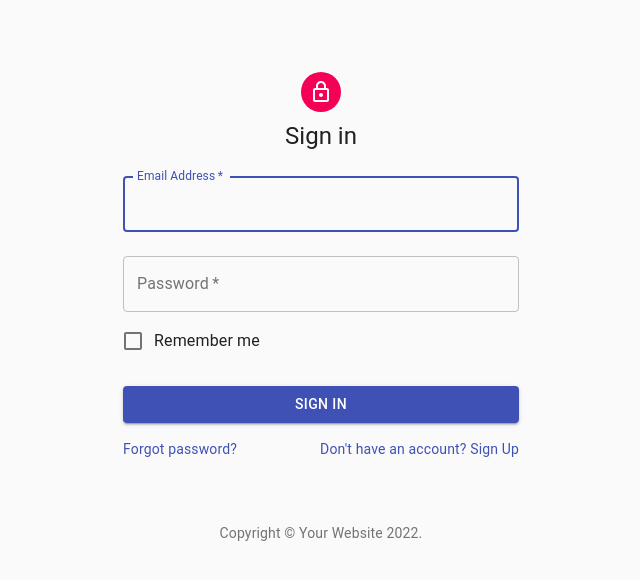
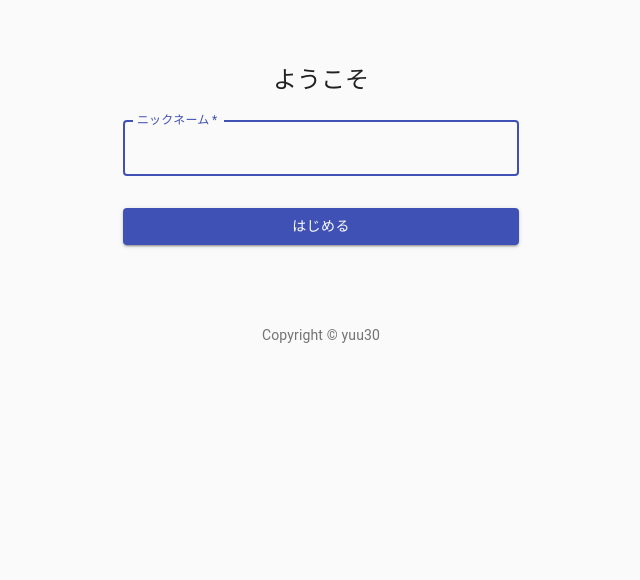
Before and after one commit to yuu30-dev/firebase-demo, a React (Create React App) app: page / in a window 1280 px wide. Shown: the top 580 px of the page, without its empty margins (319-959 px from the left). Built offline with nearby package versions, Linux system fonts and the light colour scheme.

Commit message:
update signin page

```diff
--- a/src/components/SignIn.js
+++ b/src/components/SignIn.js
@@ -1,14 +1,9 @@
 import React from 'react';
-import Avatar from '@material-ui/core/Avatar';
 import Button from '@material-ui/core/Button';
 import CssBaseline from '@material-ui/core/CssBaseline';
 import TextField from '@material-ui/core/TextField';
-import FormControlLabel from '@material-ui/core/FormControlLabel';
-import Checkbox from '@material-ui/core/Checkbox';
 import Link from '@material-ui/core/Link';
-import Grid from '@material-ui/core/Grid';
 import Box from '@material-ui/core/Box';
-import LockOutlinedIcon from '@material-ui/icons/LockOutlined';
 import Typography from '@material-ui/core/Typography';
 import { makeStyles } from '@material-ui/core/styles';
 import Container from '@material-ui/core/Container';
@@ -17,11 +12,14 @@
   return (
     <Typography variant="body2" color="textSecondary" align="center">
       {'Copyright © '}
-      <Link color="inherit" href="https://material-ui.com/">
-        Your Website
-      </Link>{' '}
-      {new Date().getFullYear()}
-      {'.'}
+      <Link
+        color="inherit"
+        href="https://github.com/yuu30-dev/"
+        target="_blank"
+        rel="noopener"
+      >
+        yuu30
+      </Link>
     </Typography>
   );
 }
@@ -53,11 +51,8 @@
     <Container component="main" maxWidth="xs">
       <CssBaseline />
       <div className={classes.paper}>
-        <Avatar className={classes.avatar}>
-          <LockOutlinedIcon />
-        </Avatar>
         <Typography component="h1" variant="h5">
-          Sign in
+          ようこそ
         </Typography>
         <form className={classes.form} noValidate>
           <TextField
@@ -65,26 +60,10 @@
             margin="normal"
             required
             fullWidth
-            id="email"
-            label="Email Address"
-            name="email"
-            autoComplete="email"
+            id="name"
+            label="ニックネーム"
+            name="name"
             autoFocus
-          />
-          <TextField
-            variant="outlined"
-            margin="normal"
-            required
-            fullWidth
-            name="password"
-            label="Password"
-            type="password"
-            id="password"
-            autoComplete="current-password"
-          />
-          <FormControlLabel
-            control={<Checkbox value="remember" color="primary" />}
-            label="Remember me"
           />
           <Button
             type="submit"
@@ -93,20 +72,8 @@
             color="primary"
             className={classes.submit}
           >
-            Sign In
+            はじめる
           </Button>
-          <Grid container>
-            <Grid item xs>
-              <Link href="#" variant="body2">
-                Forgot password?
-              </Link>
-            </Grid>
-            <Grid item>
-              <Link href="#" variant="body2">
-                {"Don't have an account? Sign Up"}
-              </Link>
-            </Grid>
-          </Grid>
         </form>
       </div>
       <Box mt={8}>
```
